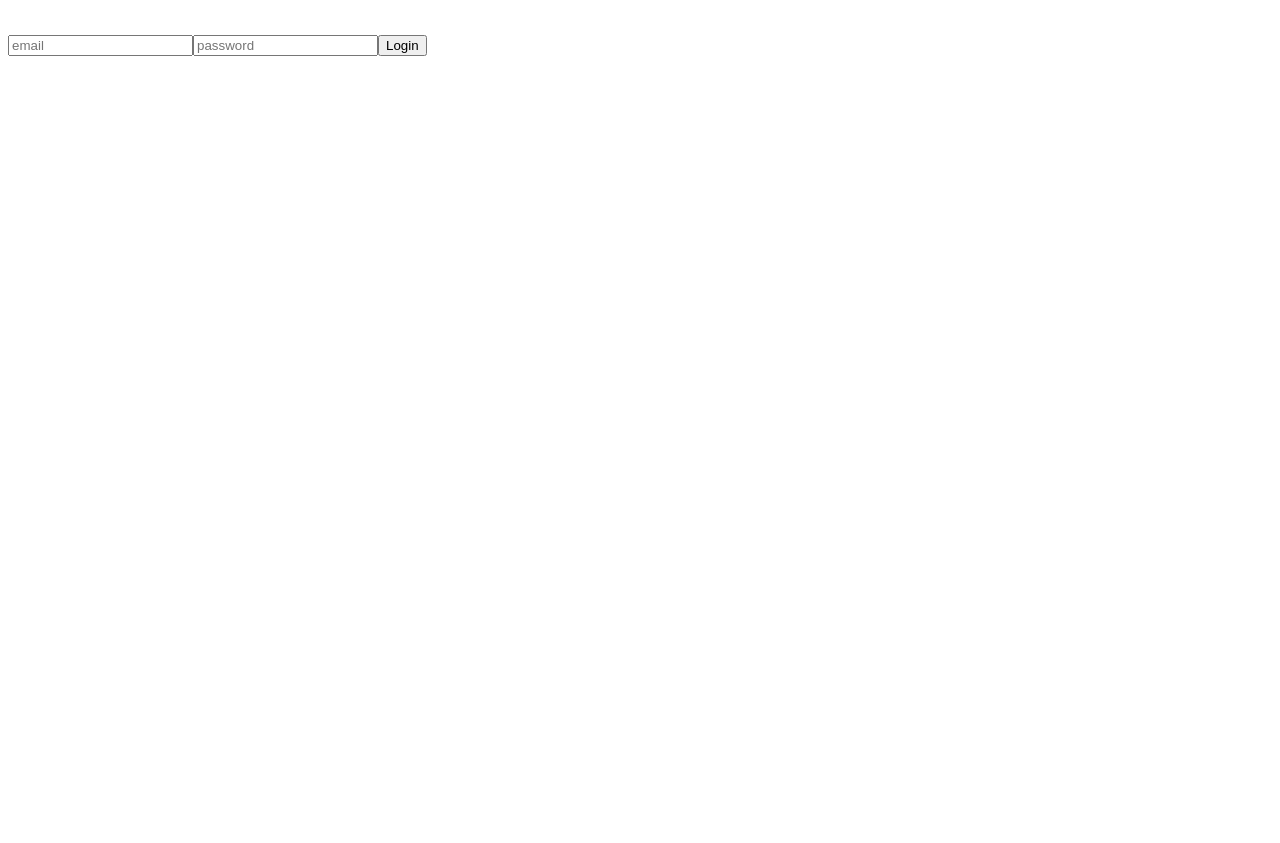
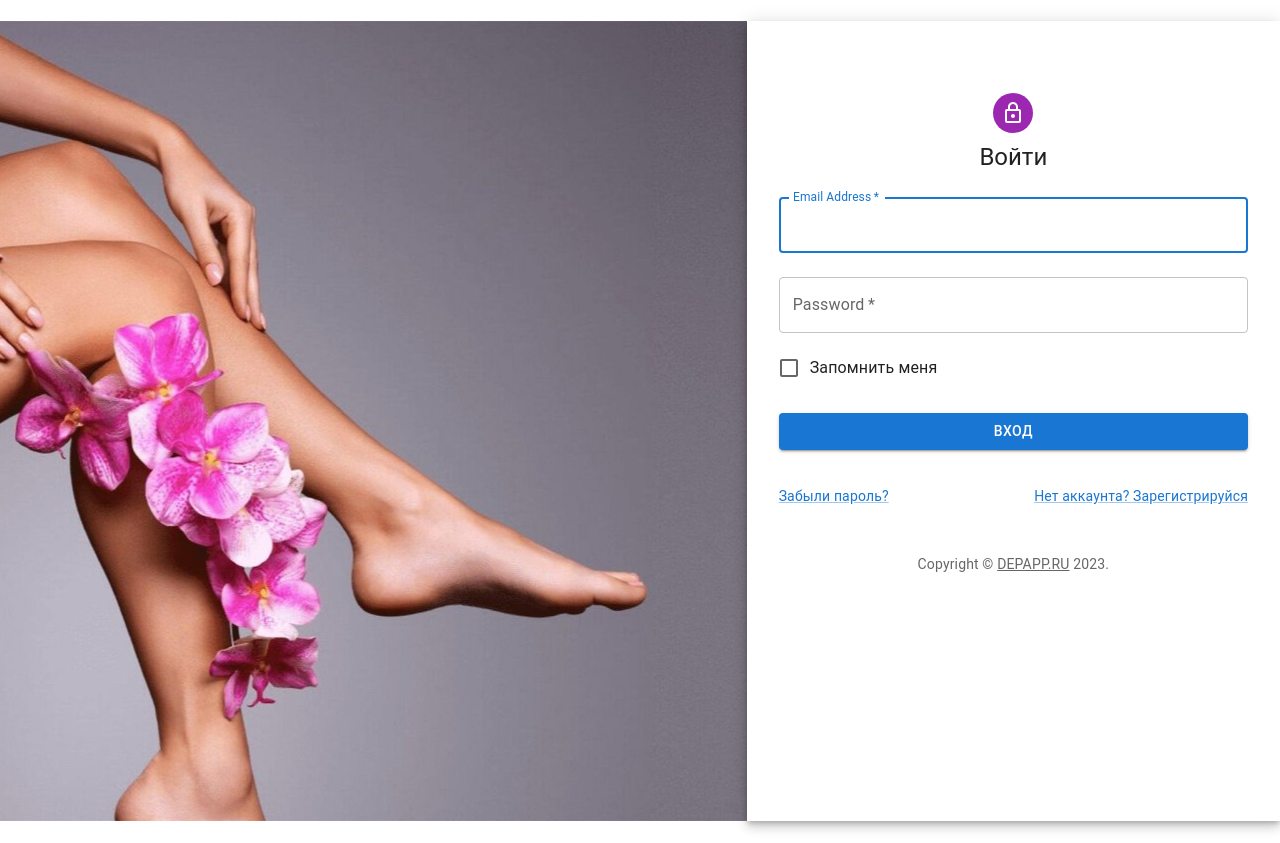
Before and after one commit to MaxDenisenko/client-depapp, a React (Create React App) app: page / in a window 1280 px wide. Before the commit the page ends 800 px from the top, so only its background shows below. Built offline with nearby package versions, Linux system fonts and the light colour scheme.

Commit message:
add login form

```diff
--- a/package.json
+++ b/package.json
@@ -5,6 +5,7 @@
   "dependencies": {
     "@emotion/react": "^11.11.1",
     "@emotion/styled": "^11.11.0",
+    "@mui/icons-material": "^5.14.18",
     "@mui/material": "^5.14.18",
     "@mui/x-data-grid": "^6.18.2",
     "@testing-library/jest-dom": "^5.17.0",
--- a/src/components/login.form.tsx
+++ b/src/components/login.form.tsx
@@ -1,7 +1,36 @@
 import React, {FC, useState} from "react";
 import { AuthLoginAction, AuthLogoutAction } from "../redux/actions/auth.action";
 import { useDispatch, useSelector } from "react-redux";
-import { GetDataUsers } from "../redux/actions/users.action";
+// import { GetDataUsers } from "../redux/actions/users.action";
+
+import Avatar from '@mui/material/Avatar';
+import Button from '@mui/material/Button';
+import CssBaseline from '@mui/material/CssBaseline';
+import TextField from '@mui/material/TextField';
+import FormControlLabel from '@mui/material/FormControlLabel';
+import Checkbox from '@mui/material/Checkbox';
+import Link from '@mui/material/Link';
+import Paper from '@mui/material/Paper';
+import Box from '@mui/material/Box';
+import Grid from '@mui/material/Grid';
+import LockOutlinedIcon from '@mui/icons-material/LockOutlined';
+import Typography from '@mui/material/Typography';
+import { createTheme, ThemeProvider } from '@mui/material/styles';
+import image from '../assets/img/wall_login.jpg'
+
+
+function Copyright(props: any) {
+    return (
+      <Typography variant="body2" color="text.secondary" align="center" {...props}>
+        {'Copyright © '}
+        <Link color="inherit" href="https://depapp.com/">
+          DEPAPP.RU
+        </Link>{' '}
+        {new Date().getFullYear()}
+        {'.'}
+      </Typography>
+    );
+  }
 
 const LoginForm: FC = () => {
     const dispatch = useDispatch()
@@ -9,9 +38,103 @@ const LoginForm: FC = () => {
     const users = useSelector((state: any) => state.users.users)
     const [email, setEmail] = useState<string>('')
     const [password, setPassword] = useState<string>('')
+    const defaultTheme = createTheme();
+    const handleSubmit = (event: React.FormEvent<HTMLFormElement>) => {
+        event.preventDefault();
+        dispatch(AuthLoginAction(email, password))
+      };
 
     return <>
-    {auth   ?   <div>
+        <ThemeProvider theme={defaultTheme}>
+      <Grid container component="main" sx={{ height: '100vh' }}>
+        <CssBaseline />
+        <Grid
+          item
+          xs={false}
+          sm={4}
+          md={7}
+          sx={{
+            backgroundImage: `url(${image})`,
+            backgroundRepeat: 'no-repeat',
+            backgroundColor: (t) =>
+              t.palette.mode === 'light' ? t.palette.grey[50] : t.palette.grey[900],
+            backgroundSize: 'cover',
+            backgroundPosition: 'center',
+          }}
+        />
+        <Grid item xs={12} sm={8} md={5} component={Paper} elevation={6} square>
+          <Box
+            sx={{
+              my: 8,
+              mx: 4,
+              display: 'flex',
+              flexDirection: 'column',
+              alignItems: 'center',
+            }}
+          >
+            <Avatar sx={{ m: 1, bgcolor: 'secondary.main' }}>
+              <LockOutlinedIcon />
+            </Avatar>
+            <Typography component="h1" variant="h5">
+              Войти
+            </Typography>
+            <Box component="form" noValidate onSubmit={handleSubmit} sx={{ mt: 1 }}>
+              <TextField
+                margin="normal"
+                required
+                fullWidth
+                id="email"
+                label="Email Address"
+                name="email"
+                autoComplete="email"
+                autoFocus
+                value={email}
+                onChange={e => setEmail(e.target.value)}
+              />
+              <TextField
+                margin="normal"
+                required
+                fullWidth
+                name="password"
+                label="Password"
+                type="password"
+                id="password"
+                autoComplete="current-password"
+                value={password}
+                onChange={e => setPassword(e.target.value)}
+              />
+              <FormControlLabel
+                control={<Checkbox value="remember" color="primary" />}
+                label="Запомнить меня"
+              />
+              <Button
+                type="submit"
+                fullWidth
+                variant="contained"
+                sx={{ mt: 3, mb: 2 }}
+              >
+                Вход
+              </Button>
+              <Grid container>
+                <Grid item xs>
+                  <Link href="#" variant="body2">
+                    Забыли пароль?
+                  </Link>
+                </Grid>
+                <Grid item>
+                  <Link href="#" variant="body2">
+                    {"Нет аккаунта? Зарегистрируйся"}
+                  </Link>
+                </Grid>
+              </Grid>
+              <Copyright sx={{ mt: 5 }} />
+            </Box>
+          </Box>
+        </Grid>
+      </Grid>
+    </ThemeProvider>
+
+    {/* {auth   ?   <div>
                     <button onClick={()=>dispatch(AuthLogoutAction())}>Logout</button>
                     <button onClick={()=>dispatch(GetDataUsers())}>Get Users</button>
                     {users && users.map((user: any): any => <div key={user.email}>{user.name} - {user.lastname} - {user.email}</div>)}
@@ -21,7 +144,7 @@ const LoginForm: FC = () => {
                 <input type="password" placeholder="password" value={password} onChange={e => setPassword(e.target.value)}/>
                 <button onClick={()=> {dispatch(AuthLoginAction(email, password))}}>Login</button>
             </div>
-            }
+            } */}
     </>
 }
 
--- a/src/components/zapisList.tsx
+++ b/src/components/zapisList.tsx
@@ -33,7 +33,7 @@ const ZapisList:FC = () => {
         <input placeholder="Комментарий" type="text"></input>
         <button>Ввести</button>
         <hr/>
-        <div style={{height: 400, widows:'100%'}}>
+        <div style={{height: '100%', width:'100%'}}>
         {zapis && <DataGrid
             rows={zapis}
             columns={columns}
--- a/src/redux/actions/users.action.ts
+++ b/src/redux/actions/users.action.ts
@@ -5,7 +5,6 @@ export const GetDataUsers = ():any=> {
     return async (dispatch: any) => {
         try {
             const response = await UsersService.getUser()
-            console.log(response);
             dispatch({type: DATA_USER, payload: response.data})
         } catch (error: any) {
             console.log(error.response?.data?.message);
--- a/src/redux/actions/zapis.action.ts
+++ b/src/redux/actions/zapis.action.ts
@@ -6,7 +6,6 @@ export const GetZapis = ():any=> {
     return async (dispatch: any) => {
         try {
             const response = await ZapisService.getZapis()
-            console.log(response);
             dispatch({type: DATA_ZAPIS, payload: response.data})
         } catch (error: any) {
             console.log(error.response?.data?.message);
```
Also changed, not shown: src/assets/img/wall_login.jpg (added), 1 other file (tests, documents, lock files or other folders).
